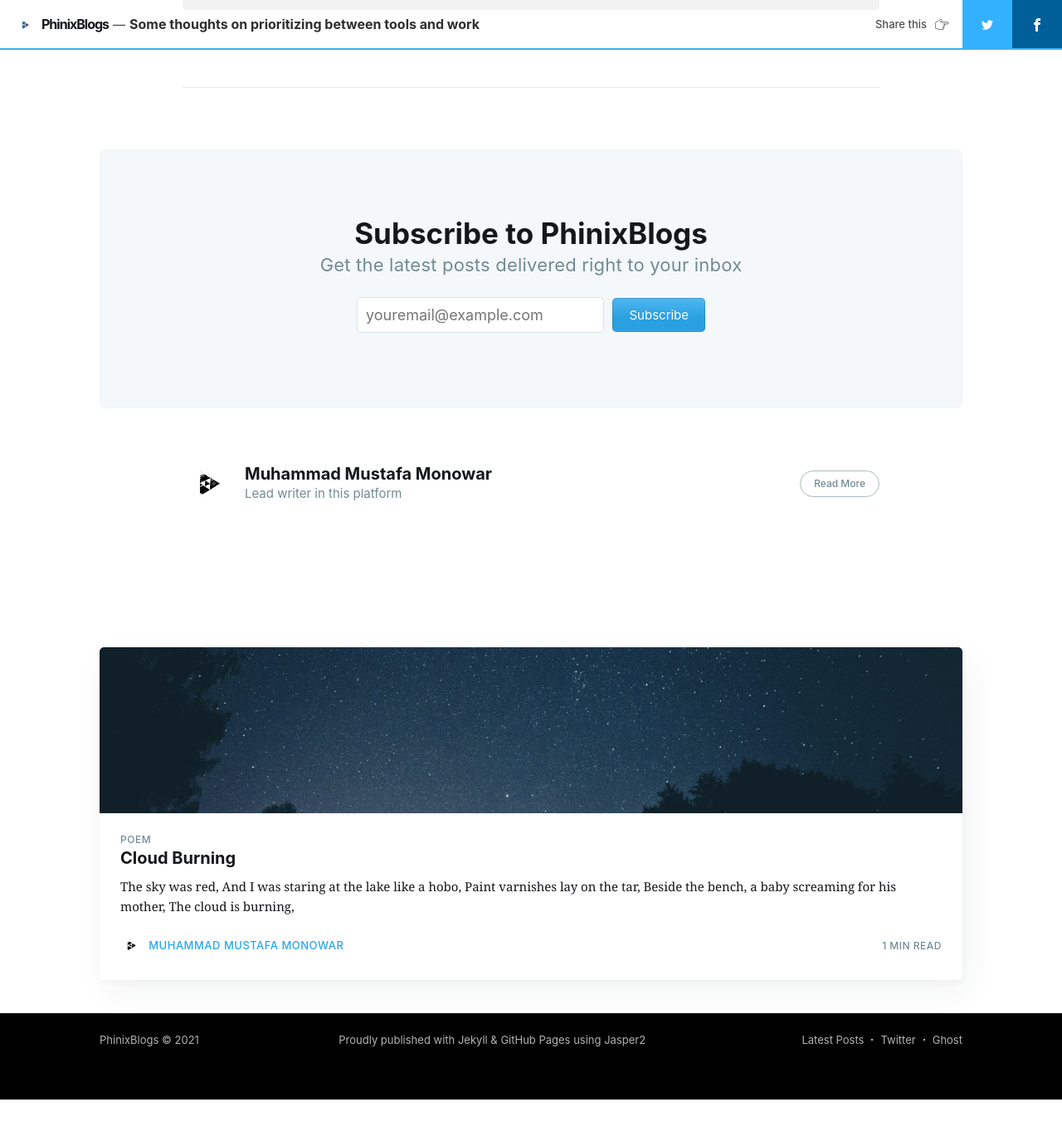
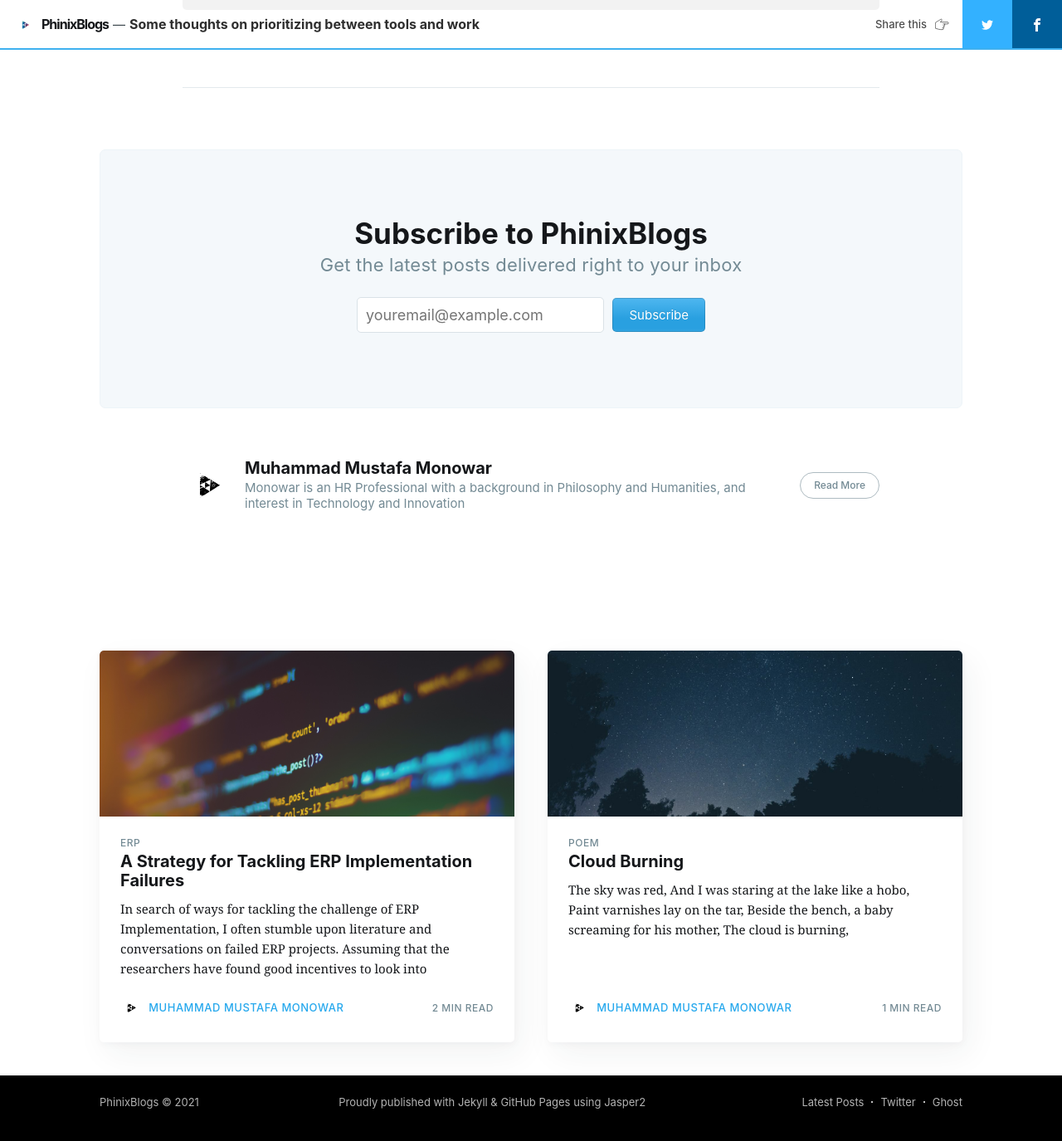
Before and after one commit to phinixgreen/phinixblogs, a Jekyll site: the page built from _posts/2021-05-07-Some thoughts on prioritizing between tools and work.md, in a window 1280 px wide and 1400 px high, scrolled down 2629 px. Shown: the top 1375 px of the window at 83% size. Built offline with Jekyll 4.4.1, drawn with Linux system fonts in a browser that asks for light colours; nearby versions of some CDN libraries; comment, search, counter and statistics services are not loaded; before the commit the page ends 3954 px from its top, so only the background shows below that; part of the change alters nothing that is shown.

Commit message:
Blog post on ERP

```diff
--- a/_data/authors.yml
+++ b/_data/authors.yml
@@ -3,7 +3,7 @@ mmmonowar:
   name: Muhammad Mustafa Monowar
   url_full: http://phinixgreen.github.io/profile/
   url: phinixgreen.github.io/profile
-  bio: Lead writer in this platform
+  bio: Monowar is an HR Professional with a background in Philosophy and Humanities, and interest in Technology and Innovation
   picture: assets/images/wallwinter.svg
   facebook: False
   twitter: mmmonowar
--- /dev/null
+++ b/_posts/2021-06-01-A Strategy for Tackling ERP Implentation Failures.md
@@ -0,0 +1,37 @@
+---
+layout: post
+current: post
+cover: assets/images/shahadat-rahman-BfrQnKBulYQ-unsplash.jpeg
+navigation: True
+title: A Strategy for Tackling ERP Implementation Failures
+date: 2021-06-01 10:18:00
+tags: ERP
+class: post-template
+subclass: 'post'
+author: mmmonowar
+---
+
+
+In search of ways for tackling the challenge of ERP Implementation, I often stumble upon literature and conversations on failed ERP projects. Assuming that the researchers have found good incentives to look into this issue details, this seems a genuine concern. Organizations in Bangladesh (at least from what I have gathered from my conversations with other professionals) find it extremely difficult to implement and sustain the integration of ERP into their working system.
+
+In general, it is mostly in the interest of the Finance Department to control the ERP processes and add the best value to the customer organization. There are other systems, for Human Resources, Supply Chain Management, Warehouse Management Systems that can be implemented in softwares. The common trend in my network that I have seen so far is to identify everything as a single software.
+
+Making this assumption, over-optimistic, might harm the implementation of ERP itself or the other "Greater Monoliths" that we assume we want to implement in our organization. We might want to change our assumptions or perspectives to see a better picture.
+
+Firstly, ERP might be seen as one of the many big systems. Big systems are usually classified on the basis of Product Orientation. An example of the Production line software might be the warehouse management system. Human Resource on the other hand is a Non-Production Line Software. Solving and automating the issue of how to accept goods requires a different kind of thinking, and planning than that of the Human Capital Management software.
+
+Secondly, ERP is often aimed to break enterprise silos, and it seems it is not effective in accomplishing such feats. This is because silos in the first place resist the implementation of ERP. ERP teams face further resistance, and therefore inertia in maintaining ERP systems. Upgrading the ERP will mean they have to break through the inertia.
+
+Thirdly, the deadly combination of technological shortsightedness, "distorted incentive and highly insular career ladder" of those who control the ERP implementation, or have the power to allow ERP implementation to happen for the betterment of Organization, creates a hard-resistance environment for ERP teams to proceed through the implementation. Afterall, ERP teams look at the technical implementation, but it is not possible without the humans participating in it.
+
+Meanwhile, some organizations are indeed breaking through ERP implementation and upgradation. A distinct characteristic of these organizations is that they see ERP as one of the many important systems in a complex app ecosystem architecture. They are embracing the concept utility ERP, which I believe inspired by Wardley Mappings in this [source](https://dzone.com/articles/assessing-legacy-erp-systems-with-wardley-maps). According to them, utilities are the backbone of any civic infrastructure, and these are handled in a highly structured and routine manner. Their proposed strategy, it seems, is to not mix Non-Production Line data with Production Line data. By not mixing these two types of data sources and processing systems, it paves way for a better Enterprise Resource Planning architecture for ERP and other types of Systems.
+
+Leadership is very important for enterprise wide decisions. The more recent generation seem to get the concept better than those who are on the opposite side of the table. Without the support and foresight of the top-management, the right incentives, resources, planning and strategies, ERP systems often fail at the head start. To tackle these challenges, the top-management can team up with these newer generations of employees to make use of the best of both parties.
+
+---
+
+Written by Muhammad Mustafa Monowar
+
+Photo by Shahadat Rahman on Unsplash
+
+---
```
Also changed, not shown: assets/images/shahadat-rahman-BfrQnKBulYQ-unsplash.jpeg (added).
